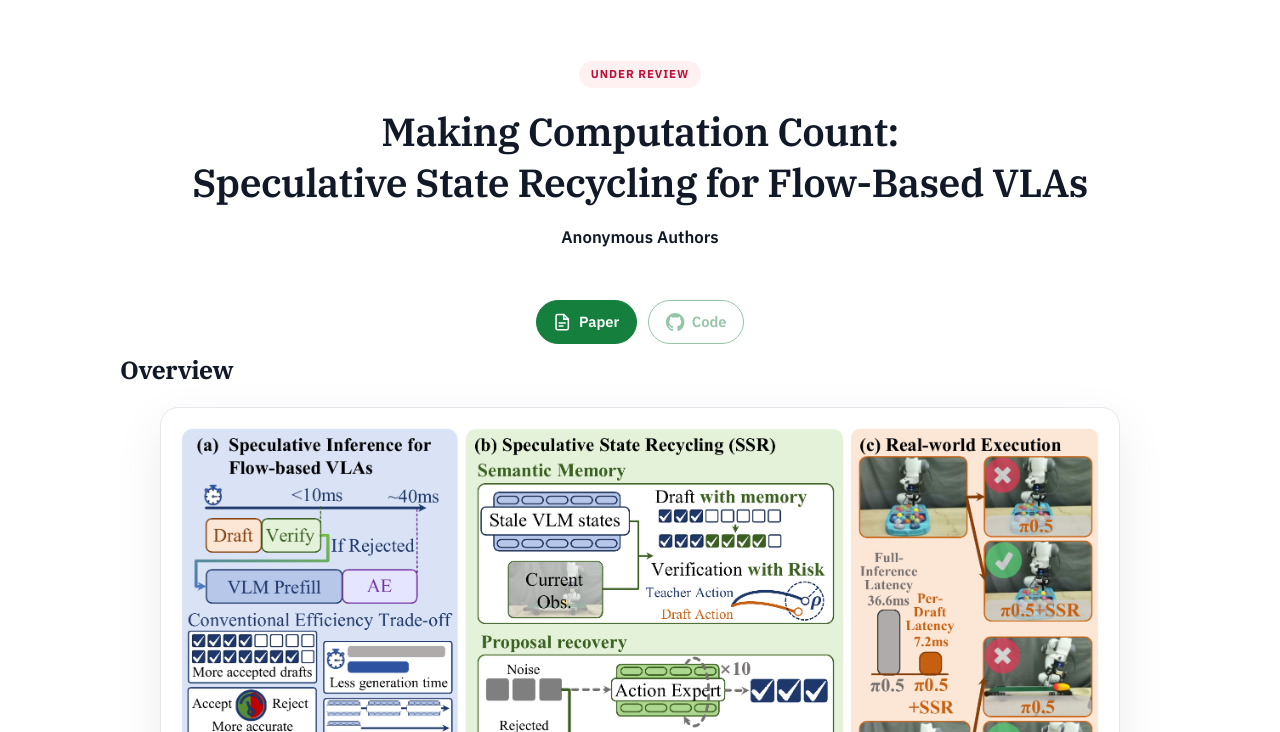
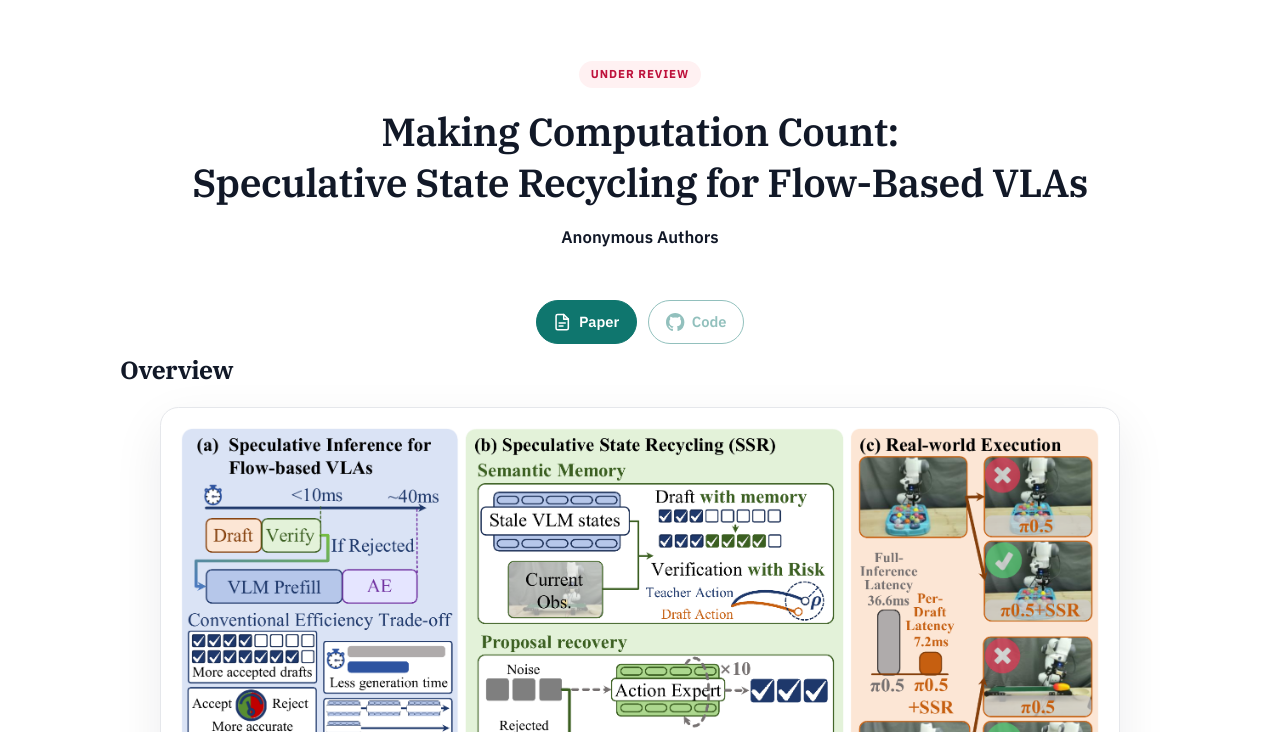
Before and after one commit to SsrAcc/speculative-state-recycling, a plain HTML site: page index.html in a window 1280 px wide. Shown: the part 68-800 px from the top of the page. Drawn offline with Linux system fonts and the light colour scheme.

Commit message:
Match Paper/Code buttons to method number green

```diff
--- a/style.css
+++ b/style.css
@@ -126,8 +126,8 @@ h1 {
   gap: 0.45rem;
   padding: 0.58rem 1.05rem;
   border-radius: 999px;
-  border: 1px solid #15803d;
-  background: #15803d;
+  border: 1px solid var(--accent);
+  background: var(--accent);
   color: #ffffff;
   font-weight: 600;
   font-size: 0.92rem;
@@ -141,8 +141,8 @@ h1 {
 }
 .btn.ghost {
   background: white;
-  color: #15803d;
-  border-color: #15803d;
+  color: var(--accent);
+  border-color: var(--accent);
 }
 .btn.disabled {
   opacity: 0.45;
```
